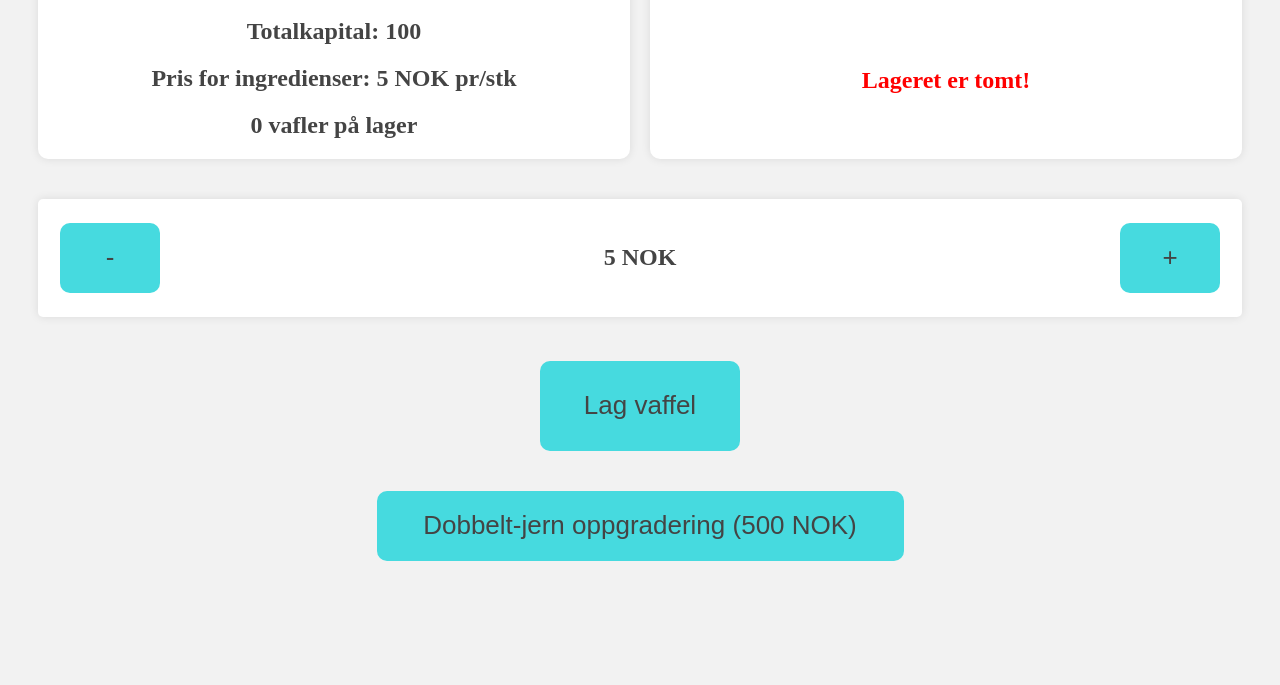
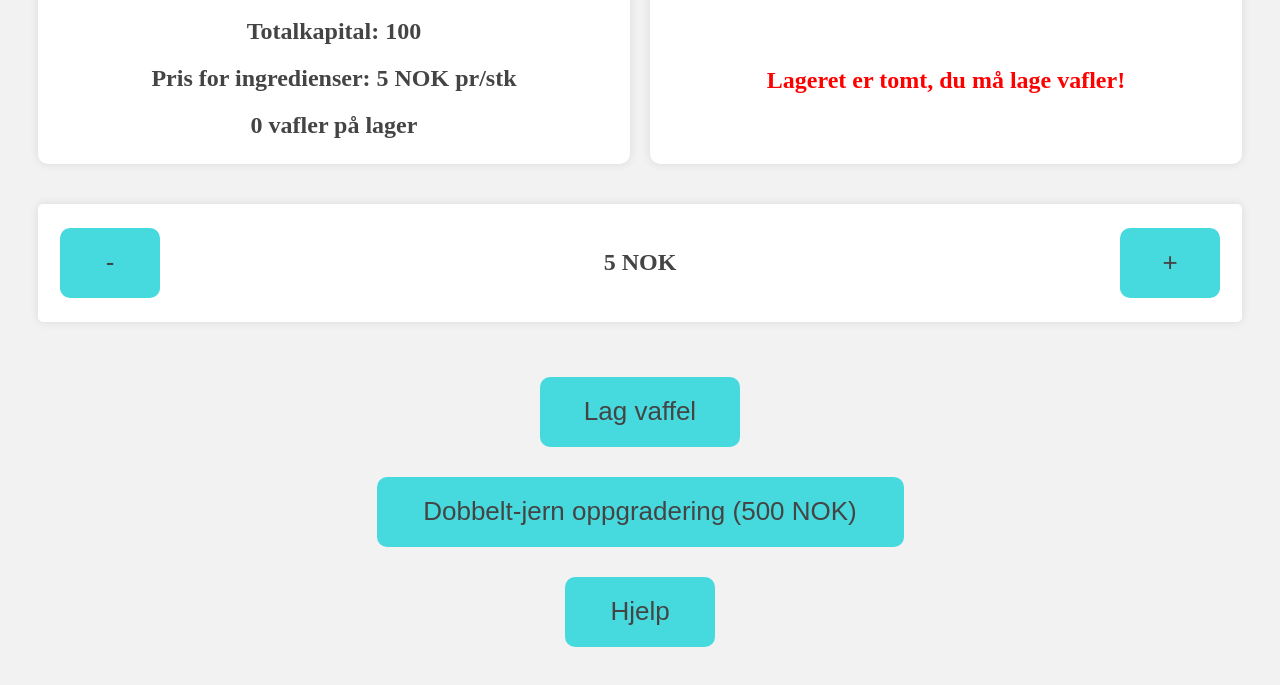
Before and after one commit to londer1/Vaffelboden-spill, a plain HTML site: page index.html in a window 1280 px wide. Shown: the part 219-904 px from the top of the page. Before the commit the page ends 812 px from the top, so only its background shows below. Drawn offline with Linux system fonts and the light colour scheme.

Commit message:
begynner å bli ferdig

```diff
--- a/index.html
+++ b/index.html
@@ -50,6 +50,9 @@
     <div class="oppgraderinger">
         <button id="dobbeljernOppgradering" class="dobbeltjern" onclick="kjopOppgradering('dobbeljern')">Dobbelt-jern oppgradering (500 NOK)</button>
     </div>
+    <div class="hjelpPlassering">
+        <button id="hjelp" class="hjelpp">Hjelp</button>
+    </div>
 
 <!-- Denne teksten skal vises en kort stund når en vaffel selges -->
 
--- a/script.js
+++ b/script.js
@@ -1,38 +1,29 @@
 let penger = 100;
 let kostnad = 5;
-// let pris =  ;
 let varerPaLager = 0;
 let button = document.querySelector(".lageKnapp");
 let viserGjeldenePris = 5;
-// let prisJustering = 5;
-// let num = 5;
 let dobbeltjernOppgradering = false;
 let antallVaflerPerRunde = 1;
-
 function lagVaffel() {
     // Deaktiver
     button.disabled = true;
-
     setTimeout(function () {
         // Aktiverer
         button.disabled = false;
     }, 2000);
-
     if (penger >= kostnad) {
-        varerPaLager += antallVaflerPerRunde; // Oppdatert linje for å lage riktig antall vafler per runde
+        varerPaLager += antallVaflerPerRunde;
         document.getElementById("viserVarebeholdning").textContent = varerPaLager + " vafler på lager";
-
-        penger -= kostnad * antallVaflerPerRunde; // Oppdatert linje for å trekke riktig beløp fra pengene
+        penger -= kostnad * antallVaflerPerRunde;
         document.getElementById("viserAntallKroner").textContent = "Totalkapital: " + penger;
     } else {
         alert("Ikke nok penger til å lage vafler!");
     }
 }
-
 function oppdaterPris() {
     document.getElementById("viserGjeldendePris").textContent = viserGjeldenePris + " NOK";
 }
-
 document.getElementById("prisNedKnapp").addEventListener("click", function() {
     viserGjeldenePris = Math.max(viserGjeldenePris - 1, kostnad);
     oppdaterPris();
@@ -61,7 +52,7 @@ function forsokSelgVaffel() {
             notifiNegativ("En kunde ombestemte seg, vent litt eller senk pris");
         }
     } else {
-        notifiNegativ("Lageret er tomt!");
+        notifiNegativ("Lageret er tomt, du må lage vafler!");
     }
 }
 function notifi(melding) {
@@ -71,12 +62,21 @@ function notifi(melding) {
 function notifiNegativ(melding) {
     let notifikasjonPanel = document.getElementById("notifiNegativ");
     notifikasjonPanel.textContent = melding;
-
-    // Tøm innholdet i "notifi"
     let notifiPanel = document.getElementById("notifi");
     notifiPanel.textContent = "";
 }
-
+function notifi(melding, erPositiv) {
+    let notifikasjonPanel = document.getElementById("notifi");
+    notifikasjonPanel.textContent = melding;
+    notifikasjonPanel.classList.remove("negativ");
+    notifikasjonPanel.classList.add("positiv");
+}
+function notifiNegativ(melding) {
+    let notifikasjonPanel = document.getElementById("notifi");
+    notifikasjonPanel.textContent = melding;
+    notifikasjonPanel.classList.remove("positiv");
+    notifikasjonPanel.classList.add("negativ");
+}
 function kjopOppgradering(oppgradering) {
     if (oppgradering === 'dobbeljern' && !dobbeltjernOppgradering) {
         if (penger >= 500) {
@@ -92,3 +92,6 @@ function kjopOppgradering(oppgradering) {
         notifiNegativ("Du har allerede oppgradert til dobbeltjern.");
     }
 }
+document.getElementById('hjelp').addEventListener('click', function() {
+    alert("Velkommen til sjappa mi! Her lager vi vafler! Spillet går ut på å oppgradere, og tjene masse penger, men vær obs, fordi jo mer du selger for, jo lavere skjanse er det for å få solgt, så du må bare være tålmodig! Lykke til :3");
+});
--- a/style.css
+++ b/style.css
@@ -81,11 +81,11 @@ button:hover {
 }
 .lageKnappPlassering {
     text-align: center;
-    height: 130px;
 }
 .lageKnapp{
     width: 200px;
-    height: 90px;
+    height: 70px;
+    margin: 15px;
 }
 .oppgraderinger {
     text-align: center;
@@ -93,6 +93,15 @@ button:hover {
 .dobbeltjern {
     width: 527px;
     height: 70px;
+    margin: 15px;;
+}
+.hjelpp {
+    width: 150px;
+    height: 70px;
+    margin:15px;
+}
+.hjelpPlassering {
+    text-align: center;
 }
 .Notifikasjonspanel{
     text-align: center;
@@ -111,3 +120,10 @@ button:hover {
     margin-top: 70px;
     color: red;
 }
+.positiv {
+    color: green;
+}
+
+.negativ {
+    color: red;
+}
```
